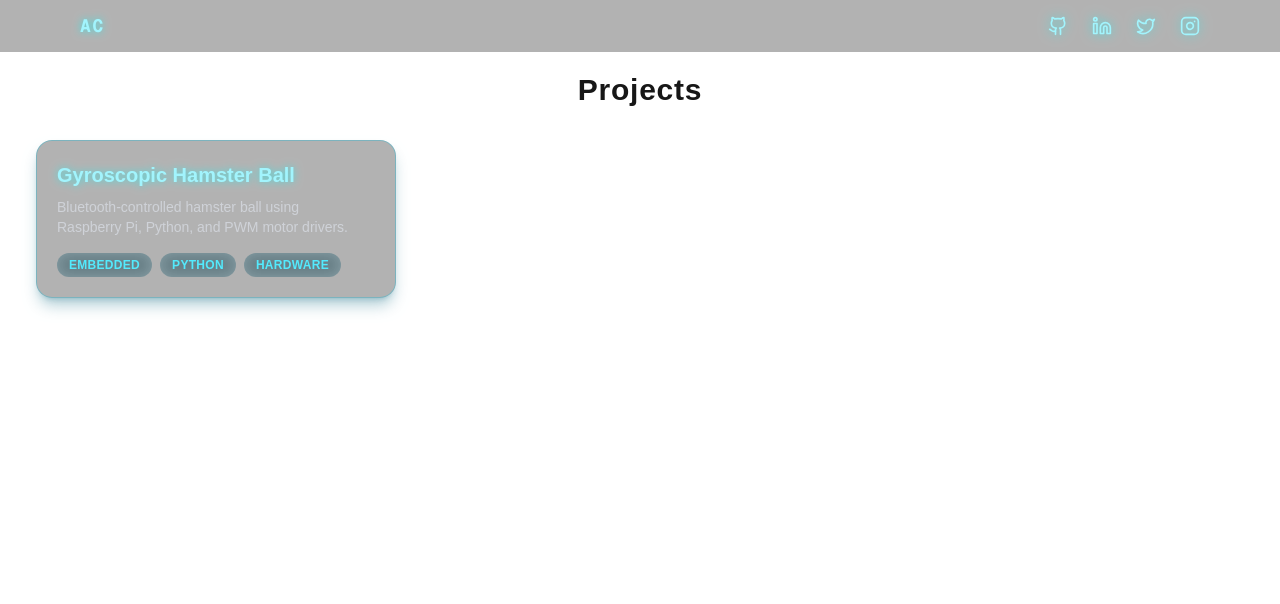
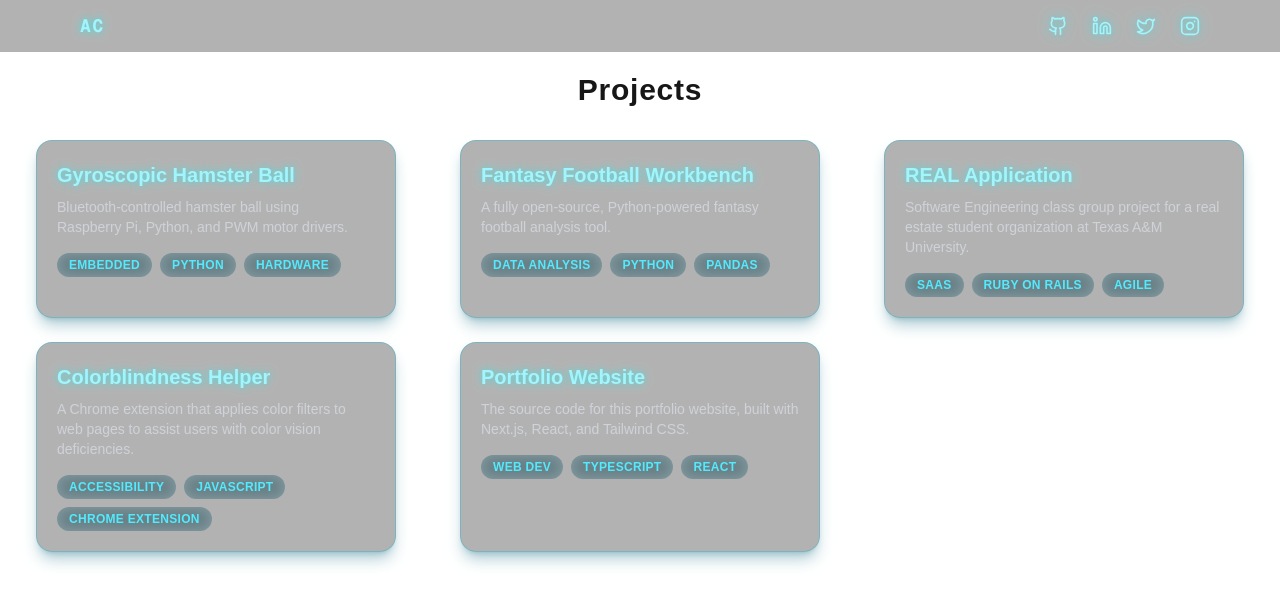
Before and after one commit to andycorrales11/portfolio, a Next.js app: page /projects in a window 1280 px wide. Shown: the top 604 px of the page. Built offline with nearby package versions, Linux system fonts and the light colour scheme.

Commit message:
Added Projects

```diff
--- a/src/app/projects/page.tsx
+++ b/src/app/projects/page.tsx
@@ -20,6 +20,34 @@ const projects: Project[] = [
     tags: ['embedded', 'python', 'hardware'],
     link: 'https://github.com/andycorrales11/CSCE-462-Remote-Controlled-Hamster-Ball',
   },
+  {
+    id: 2,
+    name: 'Fantasy Football Workbench',
+    summary: 'A fully open‑source, Python‑powered fantasy football analysis tool.',
+    tags: ['data analysis', 'python', 'pandas'],
+    link: 'https://github.com/andycorrales11/CSCE-462-Remote-Controlled-Hamster-Ball',
+  },
+  {
+    id: 3,
+    name: 'REAL Application',
+    summary: 'Software Engineering class group project for a real estate student organization at Texas A&M University.',
+    tags: ['SaaS', 'ruby on rails', 'agile'],
+    link: 'https://github.com/andycorrales11/CSCE-431-Organizational-App',
+  },
+  {
+    id: 4,
+    name: 'Colorblindness Helper',
+    summary: 'A Chrome extension that applies color filters to web pages to assist users with color vision deficiencies.',
+    tags: ['accessibility', 'javascript', 'chrome extension'],
+    link: 'https://github.com/andycorrales11/CSCE-432-Colorblindness-Corrector',
+  },
+  {
+    id: 5,
+    name: 'Portfolio Website',
+    summary: 'The source code for this portfolio website, built with Next.js, React, and Tailwind CSS.',
+    tags: ['web dev', 'typescript', 'react'],
+    link: 'https://github.com/andycorrales11/CSCE-432-Colorblindness-Corrector',
+  },
 ];
 
 export default function ProjectsPage() {
```
